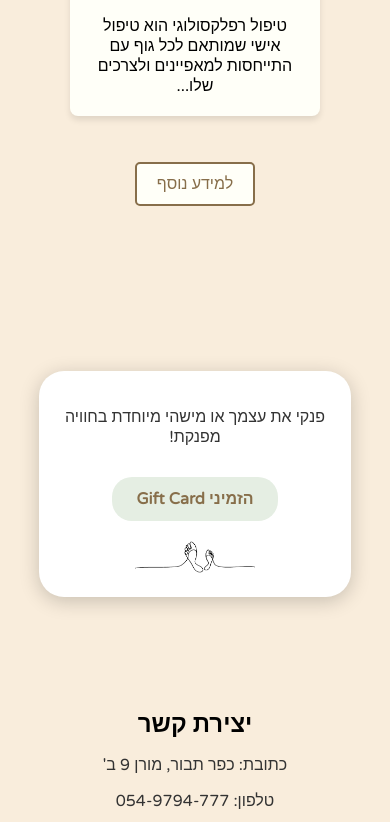
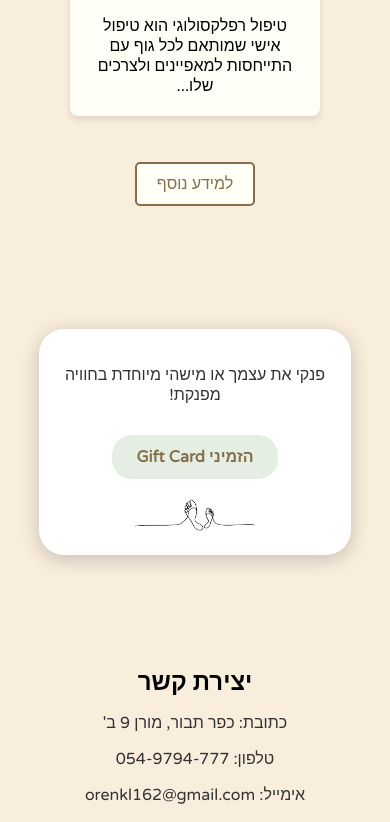
Before and after one commit to gefenbar/orna-reflexology, a React (Create React App) app: page / in a window 390 px wide. Shown: the part 3846-4668 px from the top of the page. Built offline with nearby package versions, Linux system fonts and the light colour scheme.

Commit message:
fine tuning

```diff
--- a/src/App.css
+++ b/src/App.css
@@ -1008,7 +1008,7 @@ margin-bottom: 40px;}
 
 @media screen and (max-width: 768px) {
   .gift-card-section {
-  height: 55vh;}
+  height: 50vh;}
   .contact-section{
     margin-top:0;
   }
```
